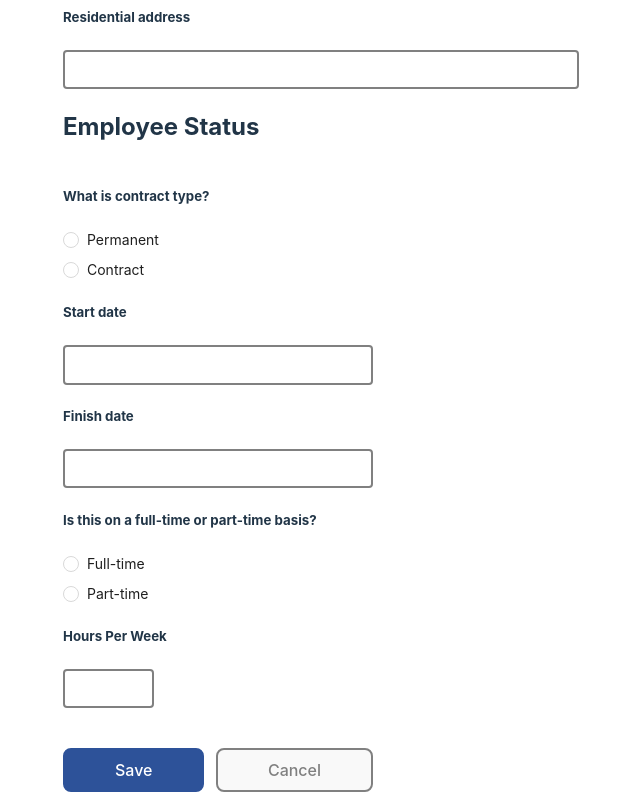
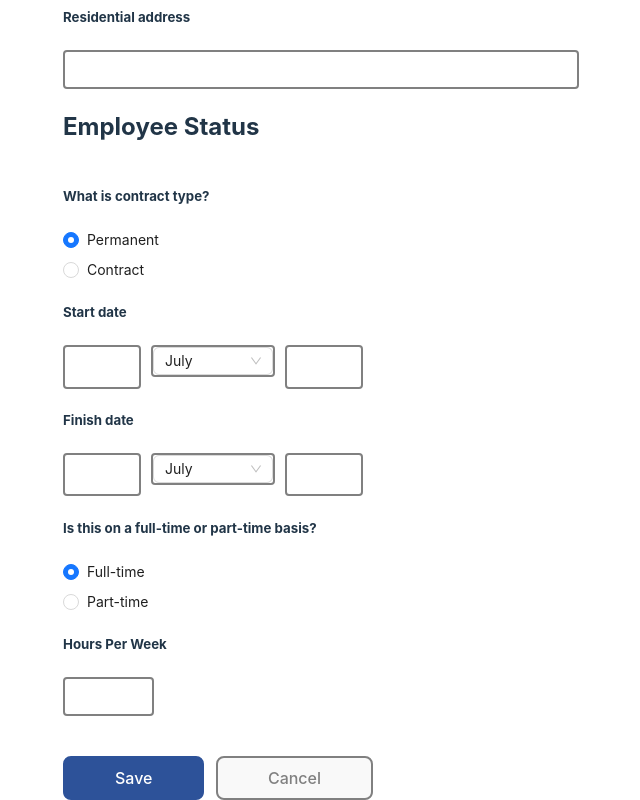
Before and after one commit to maksimumeffort/employee-api, a React (Vite) app in the folder employee-api/: page /new in a window 1280 px wide. Shown: the part 984-1784 px from the top of the page, without its empty margins (1-641 px from the left). Built offline with nearby package versions, Linux system fonts and the light colour scheme.

Commit message:
all form fields completed as per MVP styling guide. startDate and finishDate not currently operational, further research required

```diff
--- a/employee-api/src/containers/EmployeeForm/EmployeeForm.module.scss
+++ b/employee-api/src/containers/EmployeeForm/EmployeeForm.module.scss
@@ -46,6 +46,17 @@
     &Hours {
       width: 75px;
     }
+    & > section {
+      display: flex;
+
+      & > input {
+        width: 70px;
+        line-height: 2.8;
+        border-radius: 4px;
+        border: 2px solid grey;
+        margin-right: 10px;
+      }
+    }
   }
   &Buttons {
     margin-top: 40px;
@@ -66,3 +77,10 @@
     }
   }
 }
+
+.DateSelect {
+  width: 150px;
+  border-radius: 4px;
+  border: 2px solid grey;
+  margin-right: 10px;
+}
--- a/employee-api/src/containers/EmployeeForm/EmployeeForm.tsx
+++ b/employee-api/src/containers/EmployeeForm/EmployeeForm.tsx
@@ -1,6 +1,5 @@
 import { useForm, Controller } from "react-hook-form";
-import Select from "react-select";
-import { Input, Radio, Space } from "antd";
+import { Input, Select, Radio, Space } from "antd";
 import type { RadioChangeEvent } from "antd";
 import { NavLink } from "react-router-dom";
 import styles from "./EmployeeForm.module.scss";
@@ -22,6 +21,8 @@ type Inputs = {
   exampleRequired: string;
 };
 
+const { Option } = Select;
+
 export const EmployeeForm = ({ employee, onSubmit }: any) => {
   const {
     register,
@@ -29,6 +30,9 @@ export const EmployeeForm = ({ employee, onSubmit }: any) => {
     handleSubmit,
     formState: { errors },
   } = useForm<Inputs>({});
+
+  const [contValue, setContValue] = useState("permanent");
+  const [workValue, setworkValue] = useState("full-time");
 
   return (
     <div>
@@ -90,8 +94,10 @@ export const EmployeeForm = ({ employee, onSubmit }: any) => {
               name="contractType"
               render={({ field: { onChange, value } }) => (
                 <Radio.Group
-                  value={value || employee.contractType}
-                  onChange={(e) => onChange(e.target.value)}
+                  value={contValue || employee.contractType}
+                  onChange={(e) =>
+                    onChange(e.target.value, setContValue(e.target.value))
+                  }
                 >
                   <Space direction="vertical">
                     <Radio value={"permanent"}>Permanent</Radio>
@@ -102,19 +108,89 @@ export const EmployeeForm = ({ employee, onSubmit }: any) => {
             />
           }
           <h5>Start date</h5>
+          <section>
             {
               <input
-              defaultValue={employee.lengthOfService}
+                defaultValue={employee.startDate}
                 {...register("startDate")}
               />
             }
+            {
+              <Controller
+                control={control}
+                name="startDate"
+                render={({ field }) => (
+                  <Select
+                    {...field}
+                    defaultValue={"July" || employee.startDate}
+                    className={styles.DateSelect}
+                  >
+                    <Option value="january">January</Option>
+                    <Option value="february">February</Option>
+                    <Option value="march">March</Option>
+                    <Option value="april">April</Option>
+                    <Option value="may">May</Option>
+                    <Option value="june">June</Option>
+                    <Option value="july">July</Option>
+                    <Option value="august">August</Option>
+                    <Option value="september">September</Option>
+                    <Option value="october">October</Option>
+                    <Option value="november">November</Option>
+                    <Option value="december">December</Option>
+                  </Select>
+                )}
+              />
+            }
+            {
+              <input
+                defaultValue={employee.startDate}
+                {...register("startDate")}
+              />
+            }
+          </section>
+
           <h5>Finish date</h5>
+          <section>
             {
               <input
                 defaultValue={employee.lengthOfService}
                 {...register("finishDate")}
               />
             }
+            {
+              <Controller
+                control={control}
+                name="finishDate"
+                render={({ field }) => (
+                  <Select
+                    {...field}
+                    defaultValue={"July" || employee.startDate}
+                    className={styles.DateSelect}
+                  >
+                    <Option value="january">January</Option>
+                    <Option value="february">February</Option>
+                    <Option value="march">March</Option>
+                    <Option value="april">April</Option>
+                    <Option value="may">May</Option>
+                    <Option value="june">June</Option>
+                    <Option value="july">July</Option>
+                    <Option value="august">August</Option>
+                    <Option value="september">September</Option>
+                    <Option value="october">October</Option>
+                    <Option value="november">November</Option>
+                    <Option value="december">December</Option>
+                  </Select>
+                )}
+              />
+            }
+            {
+              <input
+                defaultValue={employee.lengthOfService}
+                {...register("finishDate")}
+              />
+            }
+          </section>
+
           <h5>Is this on a full-time or part-time basis?</h5>
           {
             <Controller
@@ -122,8 +198,10 @@ export const EmployeeForm = ({ employee, onSubmit }: any) => {
               name="workType"
               render={({ field: { onChange, value } }) => (
                 <Radio.Group
-                  value={value || employee.workType}
-                  onChange={(e) => onChange(e.target.value)}
+                  value={workValue || employee.workType}
+                  onChange={(e) =>
+                    onChange(e.target.value, setworkValue(e.target.value))
+                  }
                 >
                   <Space direction="vertical">
                     <Radio value={"full-time"}>Full-time</Radio>
```
Lines whose indentation alone changed are shown as unchanged.
